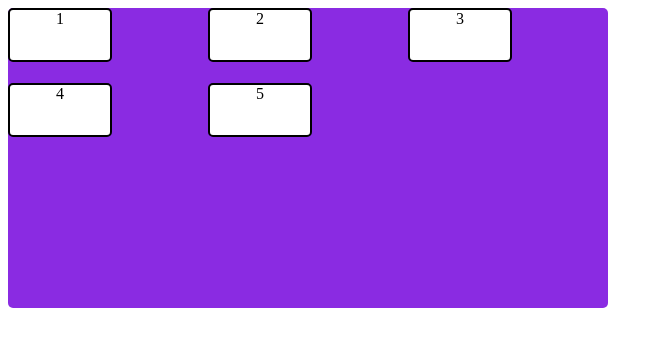
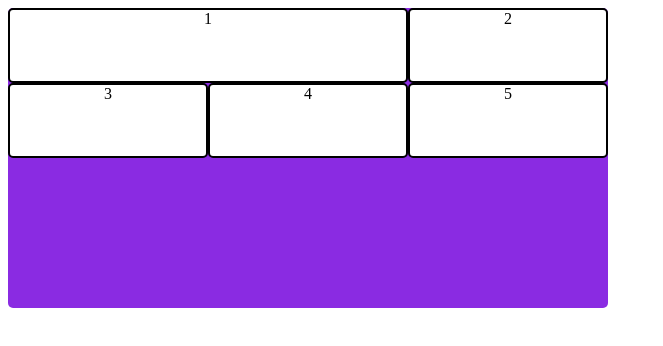
Before and after one commit to binayjy8/CSS-GRID, a plain HTML site: page index.html in a window 1280 px wide. Shown: the whole page, without its empty margins (0-663 px from the left). Drawn offline with Linux system fonts and the light colour scheme.

Commit message:
pure style

```diff
--- a/style.css
+++ b/style.css
@@ -9,10 +9,12 @@
 }
 
 .item {
-    height: 50px;
-    width: 100px;
     border: 2px solid black;
     text-align: center;
     background-color: white;
     border-radius: 5px;
 }
+
+.one {
+    grid-column: 1/3;
+}
```
